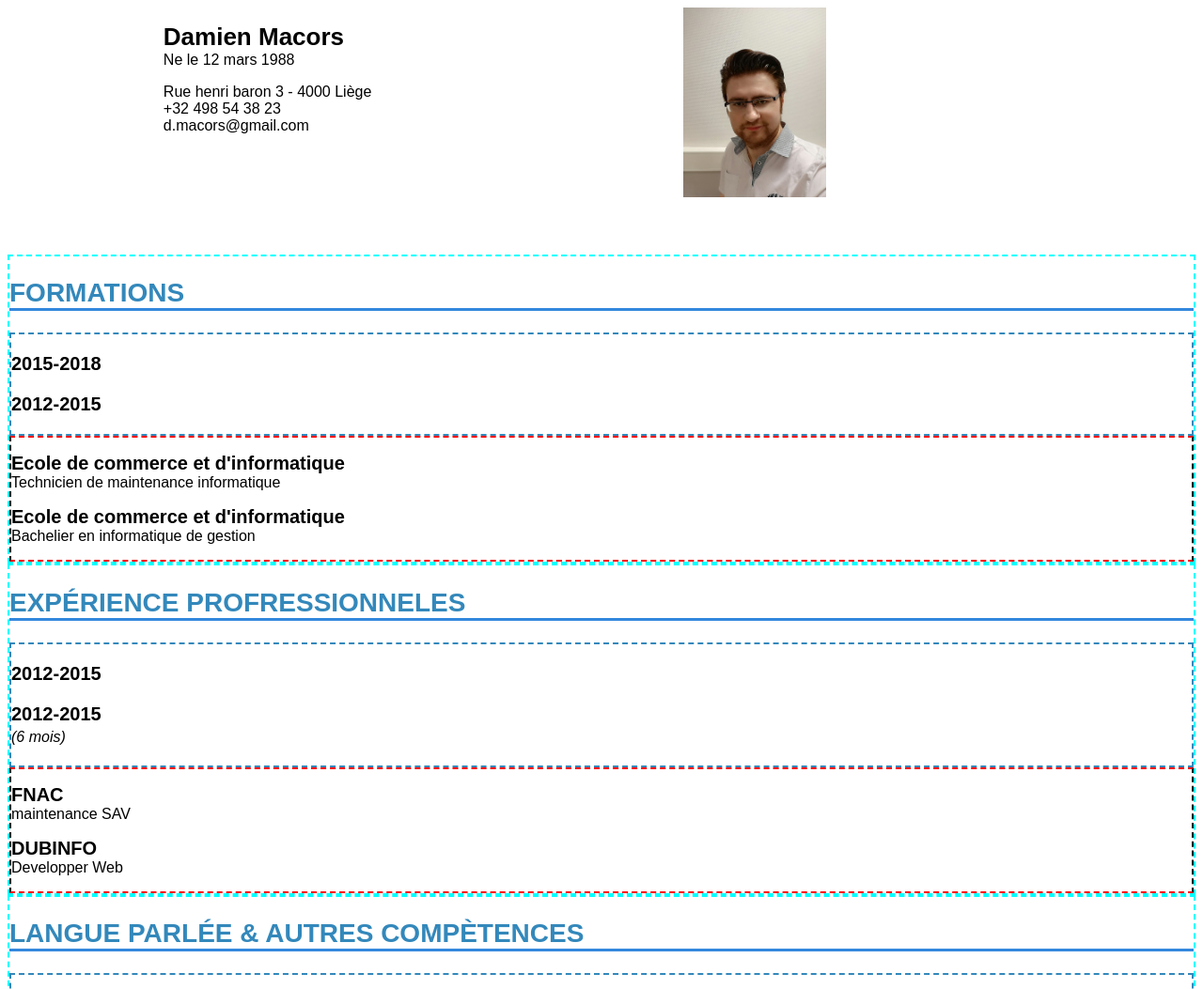
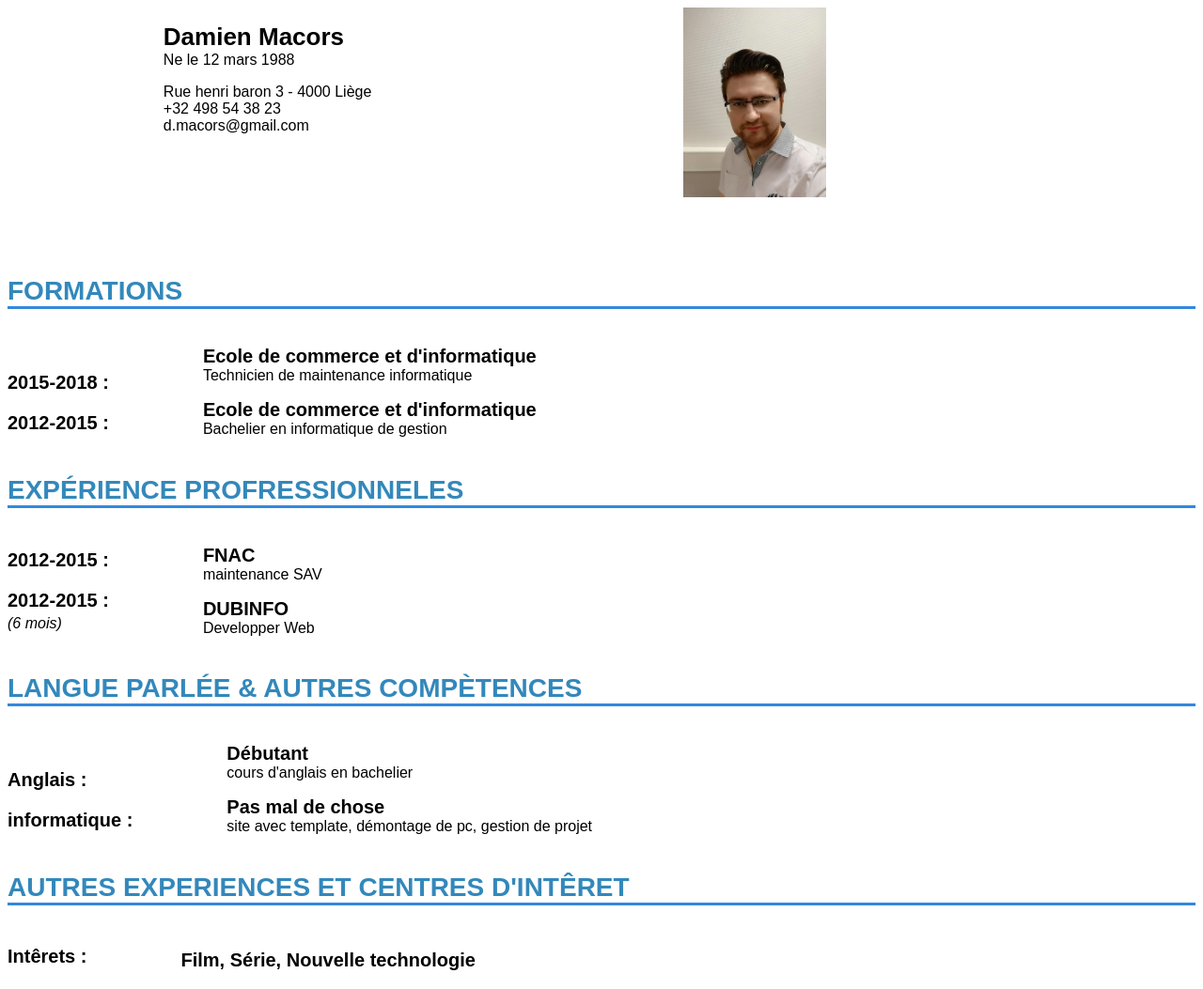
Before and after one commit to DamsCode/Mon-CV, a plain HTML site: page index.html in a window 1280 px wide. Shown: the top 1053 px of the page at 94% size. Drawn offline with Linux system fonts and the light colour scheme.

Commit message:
flex metriser lol

```diff
--- a/css/style.css
+++ b/css/style.css
@@ -2,7 +2,6 @@
         display: flex;
         margin: auto;
         font-size: 16px;
-        flex: 20% 20% 20% 20% 20%;
         font-family: sans-serif;
         flex-flow: column wrap;
     }
@@ -29,25 +28,19 @@
     }
 
     .section {
-        border: cyan;
-        border-width: 2px;
-        border-style: dashed;
         display: flex;
-        flex-flow: column nowrap;
+        flex-flow: row wrap;
     }
 
     .sec-gauche {
-        border: #3388BB;
-        border-width: 2px;
-        border-style: dashed;
         font-weight: bold;
         font-size: 20px;
+        align-content: flex-end;
+        margin-right: 100px;
     }
 
     .sec-droite {
-        border-block-color: red;
-        border-width: 2px;
-        border-style: dashed;
+        align-content: flex-end;
     }
 
     strong {
--- a/index.html
+++ b/index.html
@@ -20,12 +20,11 @@
                 <img src="img/index.png" alt="Photo Damien Macors">
             </div>
         </div>
-
+        <h2>Formations</h2>
         <div class="section">
-            <h2>Formations</h2>
             <div class="sec-gauche">
-                <p>2015-2018</p>
-                <p>2012-2015</p>
+                <p>2015-2018 :</p>
+                <p>2012-2015 :</p>
             </div>
             <div class="sec-droite">
                 <p><span class="titre">Ecole de commerce et d'informatique</span><br>Technicien de maintenance informatique
@@ -34,19 +33,21 @@
                 </p>
             </div>
         </div>
+        <h2>Expérience profressionneles</h2>
         <div class="section">
-            <h2>Expérience profressionneles</h2>
+
             <div class="sec-gauche">
-                <p>2012-2015</p>
-                <p>2012-2015 <br><span class="duree">(6 mois)</span></p>
+                <p>2012-2015 :</p>
+                <p>2012-2015 :<br><span class="duree">(6 mois)</span></p>
             </div>
             <div class="sec-droite">
                 <p><span class="titre">FNAC </span><br> maintenance SAV</p>
                 <p><span class="titre">DUBINFO </span><br> Developper Web</p>
             </div>
         </div>
+        <h2>Langue parlée & autres compètences</h2>
         <div class="section">
-            <h2>Langue parlée & autres compètences</h2>
+
             <div class="sec-gauche">
                 <p>Anglais :</p>
                 <p>informatique :</p>
@@ -58,8 +59,9 @@
 
             </div>
         </div>
+        <h2>Autres experiences et centres d'intêret</h2>
         <div class="section">
-            <h2>Autres experiences et centres d'intêret</h2>
+
             <div class="sec-gauche">
                 <p>Intêrets :</p>
             </div>
```
